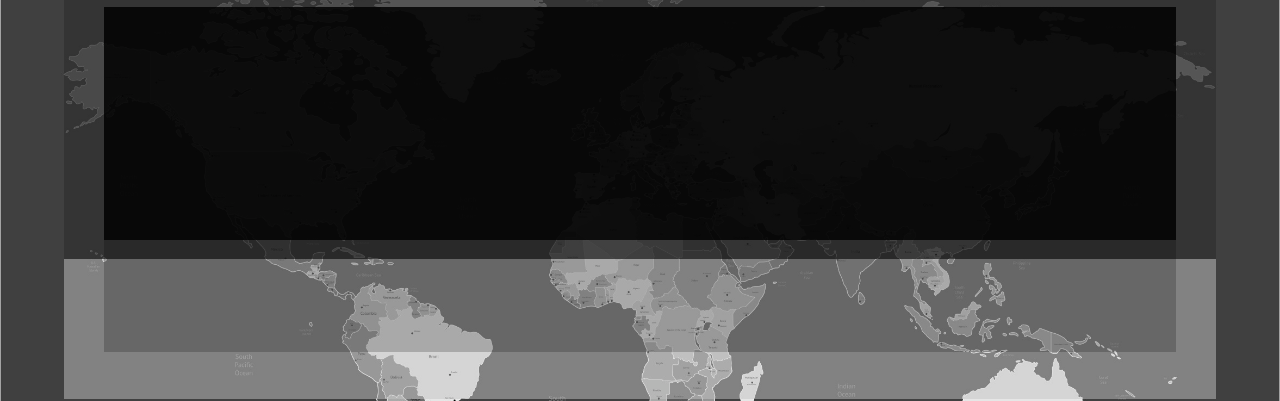
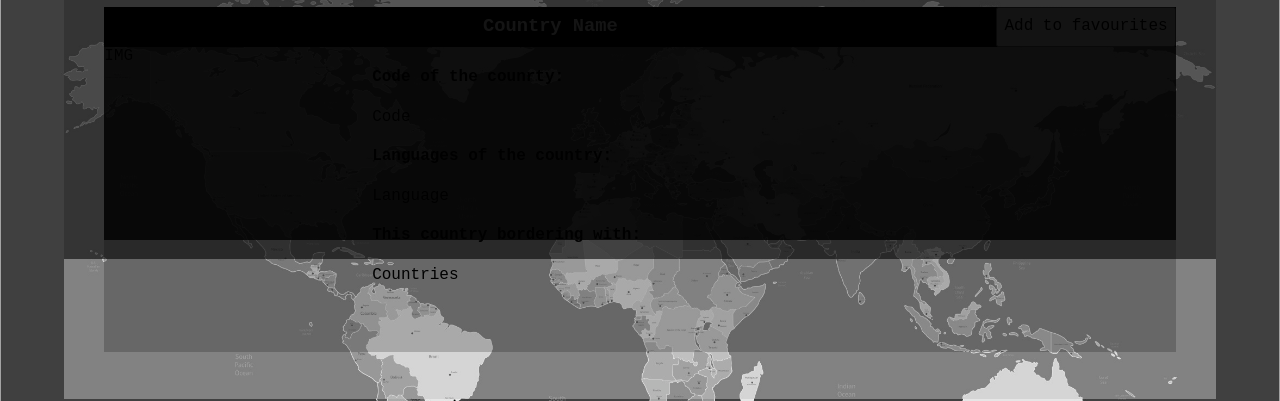
Before and after one commit to belanov-ak/CountrySearch, a website built with webpack: page src/index.html in a window 1280 px wide. Shown: the part 166-567 px from the top of the page. Built offline with nearby package versions, Linux system fonts and the light colour scheme.

Commit message:
Added counrty card

```diff
--- a/src/index.html
+++ b/src/index.html
@@ -5,7 +5,7 @@
   <meta name="viewport"
         content="width=device-width, user-scalable=no, initial-scale=1.0, maximum-scale=1.0, minimum-scale=1.0">
   <meta http-equiv="X-UA-Compatible" content="ie=edge">
-  <title>Coutry Search</title>
+  <title>Country Search</title>
 </head>
 <body>
 
@@ -21,7 +21,38 @@
 
   <div class="country-info">
     <h2 class="country-info__header">Your country is:</h2>
-    <div class="country-info__output"></div>
+    <div class="country-info__output">
+
+      <div class="country-card-header">
+          <h3 class="country-card-header__name">Country Name</h3>
+          <button class="country-card-header__like-button">Add to favourites</button>
+      </div>
+
+      <div class="country-card-body">
+
+          <div class="country-card-body__flag">IMG</div>
+
+          <div class="country-card-body__info">
+
+              <div class="info-code">
+                <h4 class="info-code__header">Code of the counrty:</h4>
+                <div class="info-code__body">Code</div>
+              </div>
+
+              <div class="info-language">
+                <h4 class="info-language__header">Languages of the country:</h4>
+                <div class="info-language__body">Language</div>
+              </div>
+
+              <div class="info-bordering-countries">
+                <h4 class="info-bordering-countries__header">This country bordering with:</h4>
+                <div class="info-bordering-countries__body">Countries</div>
+              </div>
+
+          </div>
+      </div>
+
+    </div>
   </div>
 
   <div class="favourite-list">
--- a/src/scss/country-info.scss
+++ b/src/scss/country-info.scss
@@ -9,3 +9,30 @@
         @include block(93%, 345px, $prime-color, 0.2)
     }
 }
+
+.country-card-header{
+    display: flex;
+    justify-content: space-between;
+    @include block(100%, 40px, $prime-color, 1);
+
+    &__name {
+        color: $secondary-color;
+        margin: auto;
+    }
+}
+
+.country-card-body {
+    display: flex;
+    justify-content: space-between;
+
+    &__flag {
+        width: 25%;
+        height: 25%;
+    }
+
+    &__info {
+        width: 75%;
+        height: 100%;
+        margin-right:auto;
+    }
+}
--- a/src/scss/index.scss
+++ b/src/scss/index.scss
@@ -13,6 +13,7 @@
     background-attachment: fixed;
     background-size: cover;
     background-color: #464646;
+    font-family: $prime-font;
 }
 
 * {
--- a/src/scss/mixins.scss
+++ b/src/scss/mixins.scss
@@ -1,8 +1,3 @@
-@mixin font($size) {
-    font-family: 'Spectral', serif;
-    font-size: $size;
-}
-
 @mixin header($color) {
     margin: 10px;
     padding: 10px 0px 0px 35px;
```
